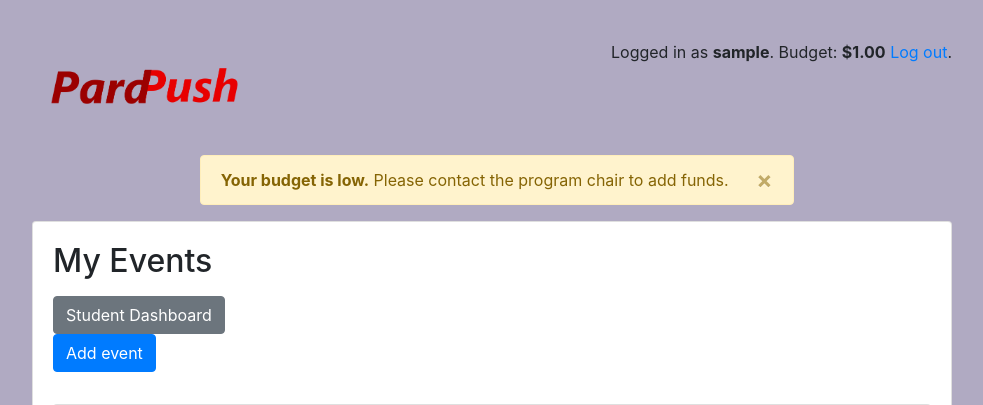
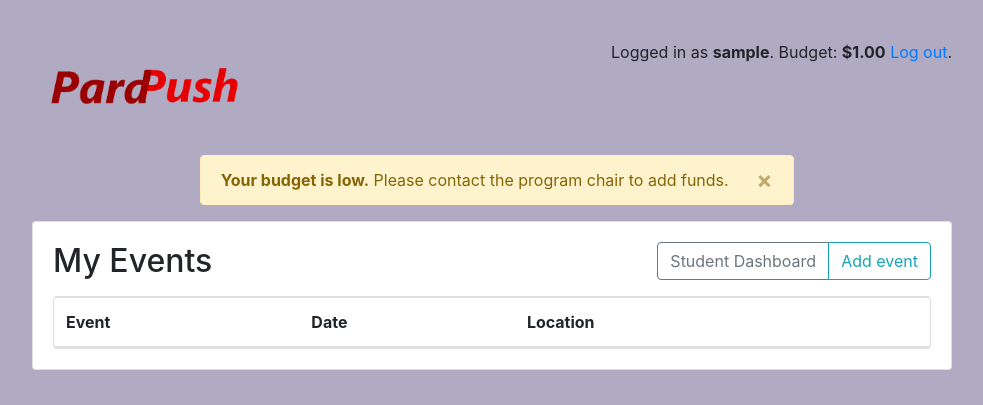
Before and after one commit to elast27/pardpush, a Django app: page /organizers/ in a window 1280 px wide. Shown: the top 405 px of the page, without its empty margins (148-1131 px from the left). Run offline with Django 3.2, Linux system fonts and the light colour scheme; a user stored in the database is signed in; tables that the repository leaves empty hold one stand-in row (values such as "Sample post"); lists and menus that the app fills with data are empty; parts of the project's set-up code (start-up, migrations or seed data) failed here and were passed over; some libraries are stand-ins or nearby versions; some web fonts are replaced.

Commit message:
vis: format org buttons

```diff
--- a/pardpush_proj/notification/templates/notification/organizers/event_change_list.html
+++ b/pardpush_proj/notification/templates/notification/organizers/event_change_list.html
@@ -3,13 +3,25 @@
 {% load custom_filters %}
 
 {% block content %}
-  <h2 class="mb-3">My Events</h2>
-  {% if user.is_student %}
-    <a href='/students/' class='btn btn-secondary'><i class="fas fa-exchange-alt"></i>Student Dashboard</a>
-  {% endif %}
-  <p class="text-muted">
-    <a href="{% url 'organizers:event_add' %}" class="btn btn-primary mb-3" role="button">Add event</a>
-  </p>
+<div class="row">
+  <div class="col-md-6">
+    <h2 class="mb-3">My Events</h2>
+  </div>
+  <div class="col-md-6">
+    <div class="row float-right">
+      <div class="col-md-10 text-right">
+        <div class="btn-toolbar" role="toolbar" aria-label="Toolbar with button groups">
+          <div class="btn-group mr-auto" role="group" aria-label="First group">
+            {% if user.is_student %}
+              <a href='/students/' class='btn btn-outline-secondary mb-3' role="button">Student Dashboard</a>
+            {% endif %}
+            <a href="{% url 'organizers:event_add' %}" class="btn btn-outline-info mb-3" role="button">Add event</a>
+          </div>
+        </div>
+      </div>
+    </div>
+  </div>
+</div>
   <div class="card">
     <table class="table mb-0">
       <thead>
--- a/pardpush_proj/templates/base.html
+++ b/pardpush_proj/templates/base.html
@@ -54,7 +54,7 @@
               {% if user.is_organizer %}
                 {% if user.budget == 0 %}
                 <div class="col-md-10">
-                  <div class="alert alert-danger alert-dismissible fade show" role="alert">
+                  <div class="alert alert-danger alert-dismissible fade show float-right" role="alert">
                     <strong>Your budget is empty.</strong> Please contact the program chair to add funds.
                     <button type="button" class="close" data-dismiss="alert" aria-label="Close">
                       <span aria-hidden="true">&times;</span>
```
